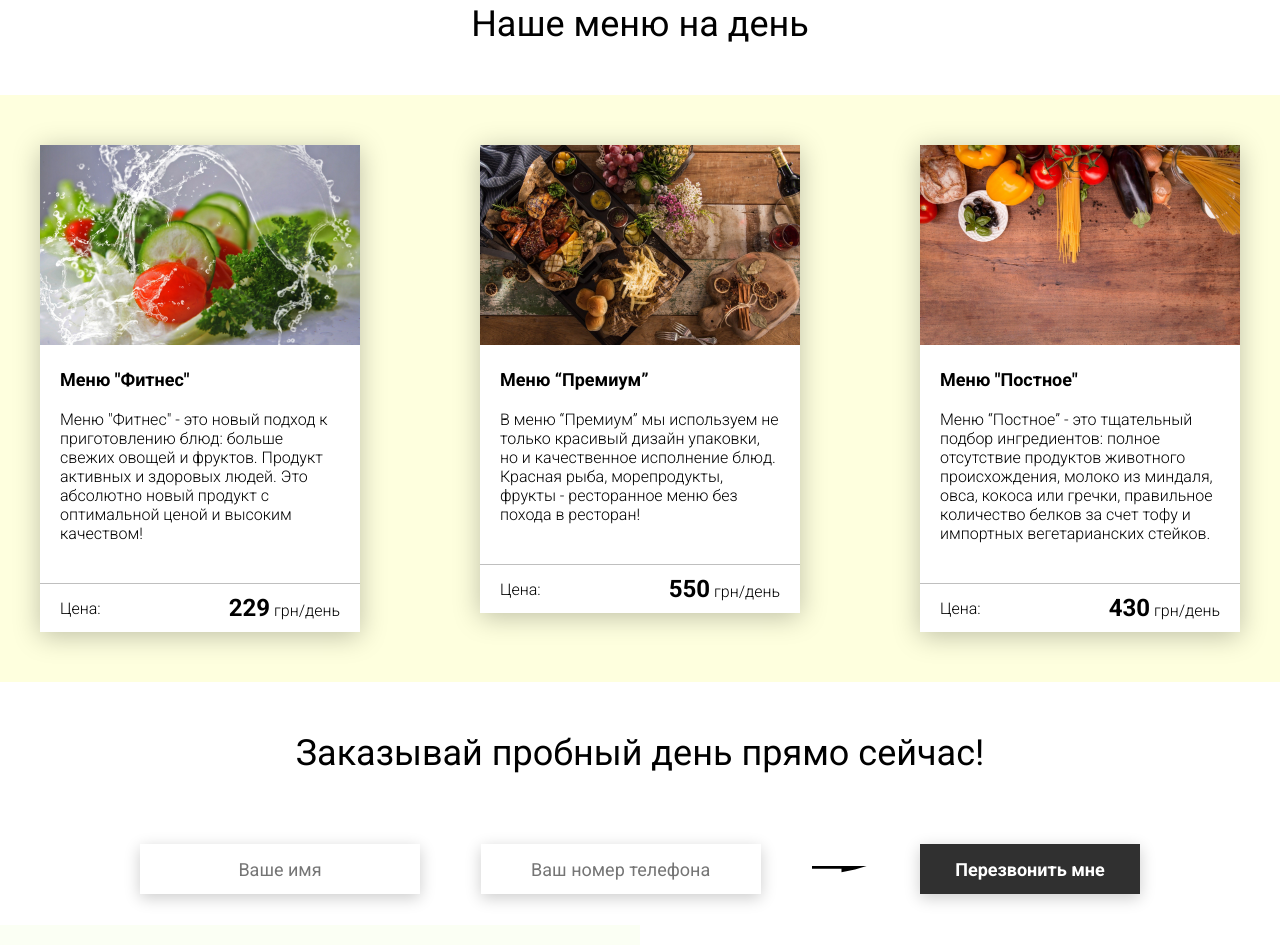
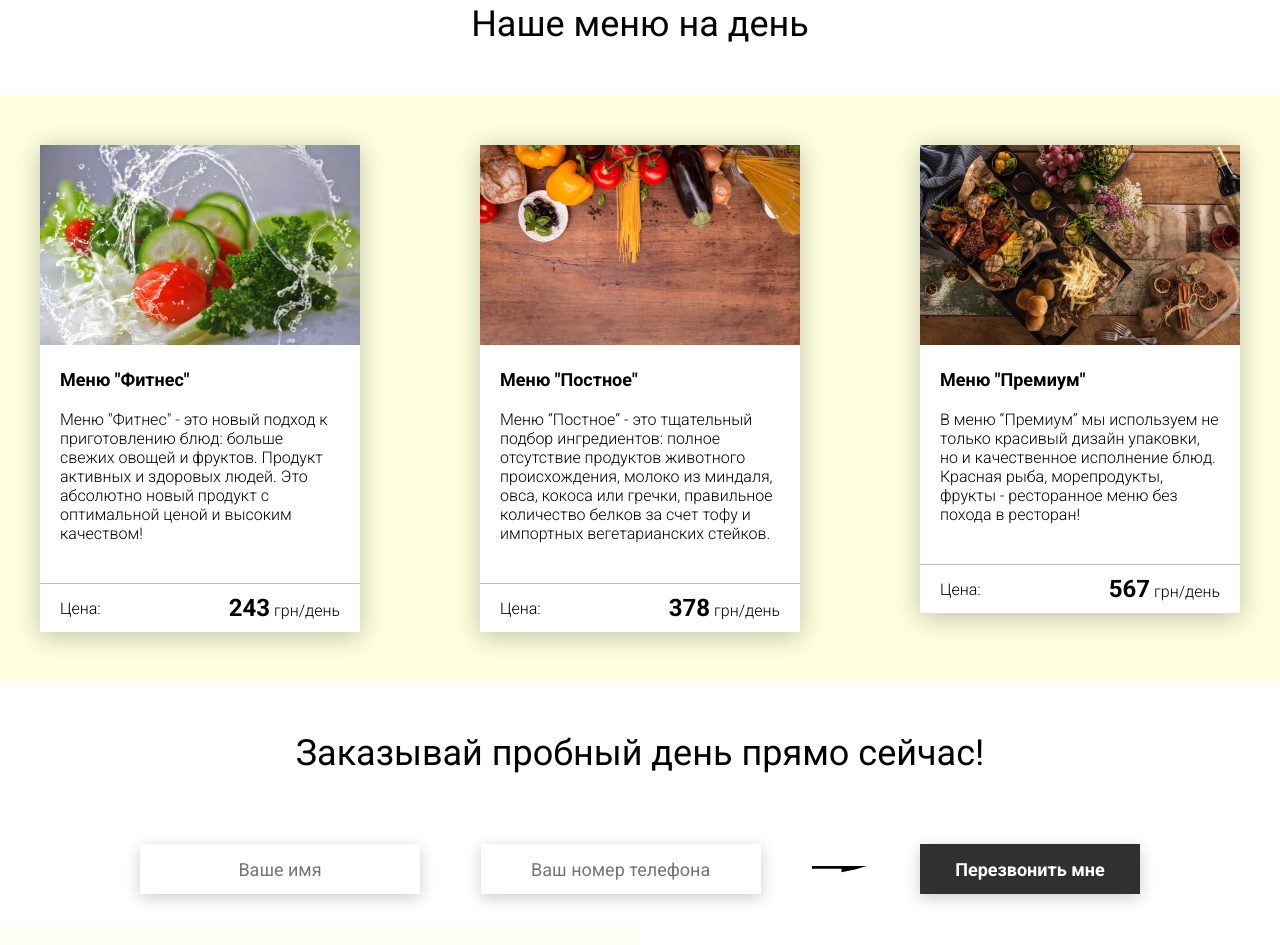
Before and after one commit to valpvf/project, a website: page Food/dist/index.html in a window 1280 px wide. Shown: the part 2267-3212 px from the top of the page. Drawn offline with nearby package versions, Linux system fonts and the light colour scheme; files that its build step writes are made by us from their sources; files whose address does not match are found by name.

Commit message:
add cards from JS / remove cards in HTML

```diff
--- a/Food/dist/index.html
+++ b/Food/dist/index.html
@@ -185,36 +185,7 @@
 
         <div class="menu__field">
             <div class="container">
-                <div class="menu__item">
-                    <img src="img/tabs/vegy.jpg" alt="vegy">
-                    <h3 class="menu__item-subtitle">Меню "Фитнес"</h3>
-                    <div class="menu__item-descr">Меню "Фитнес" - это новый подход к приготовлению блюд: больше свежих овощей и фруктов. Продукт активных и здоровых людей. Это абсолютно новый продукт с оптимальной ценой и высоким качеством!</div>
-                    <div class="menu__item-divider"></div>
-                    <div class="menu__item-price">
-                        <div class="menu__item-cost">Цена:</div>
-                        <div class="menu__item-total"><span>229</span> грн/день</div>
-                    </div>
-                </div>
-                <div class="menu__item">
-                    <img src="img/tabs/elite.jpg" alt="elite">
-                    <h3 class="menu__item-subtitle">Меню “Премиум”</h3>
-                    <div class="menu__item-descr">В меню “Премиум” мы используем не только красивый дизайн упаковки, но и качественное исполнение блюд. Красная рыба, морепродукты, фрукты - ресторанное меню без похода в ресторан!</div>
-                    <div class="menu__item-divider"></div>
-                    <div class="menu__item-price">
-                        <div class="menu__item-cost">Цена:</div>
-                        <div class="menu__item-total"><span>550</span> грн/день</div>
-                    </div>
-                </div>
-                <div class="menu__item">
-                    <img src="img/tabs/post.jpg" alt="post">
-                    <h3 class="menu__item-subtitle">Меню "Постное"</h3>
-                    <div class="menu__item-descr">Меню “Постное” - это тщательный подбор ингредиентов: полное отсутствие продуктов животного происхождения, молоко из миндаля, овса, кокоса или гречки, правильное количество белков за счет тофу и импортных вегетарианских стейков. </div>
-                    <div class="menu__item-divider"></div>
-                    <div class="menu__item-price">
-                        <div class="menu__item-cost">Цена:</div>
-                        <div class="menu__item-total"><span>430</span> грн/день</div>
-                    </div>
-                </div>
+
             </div>
         </div>
     </div>
--- a/Food/dist/js/script.js
+++ b/Food/dist/js/script.js
@@ -144,4 +144,66 @@ window.addEventListener('DOMContentLoaded', () => {
 
     window.addEventListener('scroll', showModalByScroll);
 
+    // use classes for cards
+
+    class MenuCard {
+        constructor(src, alt, title, descr, price, parentSelector) {
+            this.src = src;
+            this.alt = alt;
+            this.title = title;
+            this.descr = descr;
+            this.price = price;
+            this.parent = document.querySelector(parentSelector);
+            this.transfer = 27;
+            this.changeToUAH();
+        }
+
+        changeToUAH() {
+            this.price = +this.price * this.transfer;
+        }
+
+        render() {
+            const element = document.createElement('div');
+            element.innerHTML = `
+            <div class="menu__item">
+                <img src=${this.src} alt=${this.alt}>
+                <h3 class="menu__item-subtitle">${this.title}</h3>
+                <div class="menu__item-descr">${this.descr}</div>
+                <div class="menu__item-divider"></div>
+                <div class="menu__item-price">
+                    <div class="menu__item-cost">Цена:</div>
+                    <div class="menu__item-total"><span>${this.price}</span> грн/день</div>
+                </div>
+            </div>
+            `;
+            this.parent.append(element);
+        }
+    }
+
+    new MenuCard(
+        "img/tabs/vegy.jpg",
+        "vegy",
+        'Меню "Фитнес"',
+        'Меню "Фитнес" - это новый подход к приготовлению блюд: больше свежих овощей и фруктов. Продукт активных и здоровых людей. Это абсолютно новый продукт с оптимальной ценой и высоким качеством!',
+        9,
+        '.menu .container'
+    ).render();
+
+    new MenuCard(
+        "img/tabs/post.jpg",
+        "post",
+        'Меню "Постное"',
+        'Меню “Постное” - это тщательный подбор ингредиентов: полное отсутствие продуктов животного происхождения, молоко из миндаля, овса, кокоса или гречки, правильное количество белков за счет тофу и импортных вегетарианских стейков.',
+        14,
+        '.menu .container'
+    ).render();
+
+    new MenuCard(
+        "img/tabs/elite.jpg",
+        "elite",
+        'Меню "Премиум"',
+        'В меню “Премиум” мы используем не только красивый дизайн упаковки, но и качественное исполнение блюд. Красная рыба, морепродукты, фрукты - ресторанное меню без похода в ресторан!',
+        21,
+        '.menu .container'
+    ).render();
 });
```
